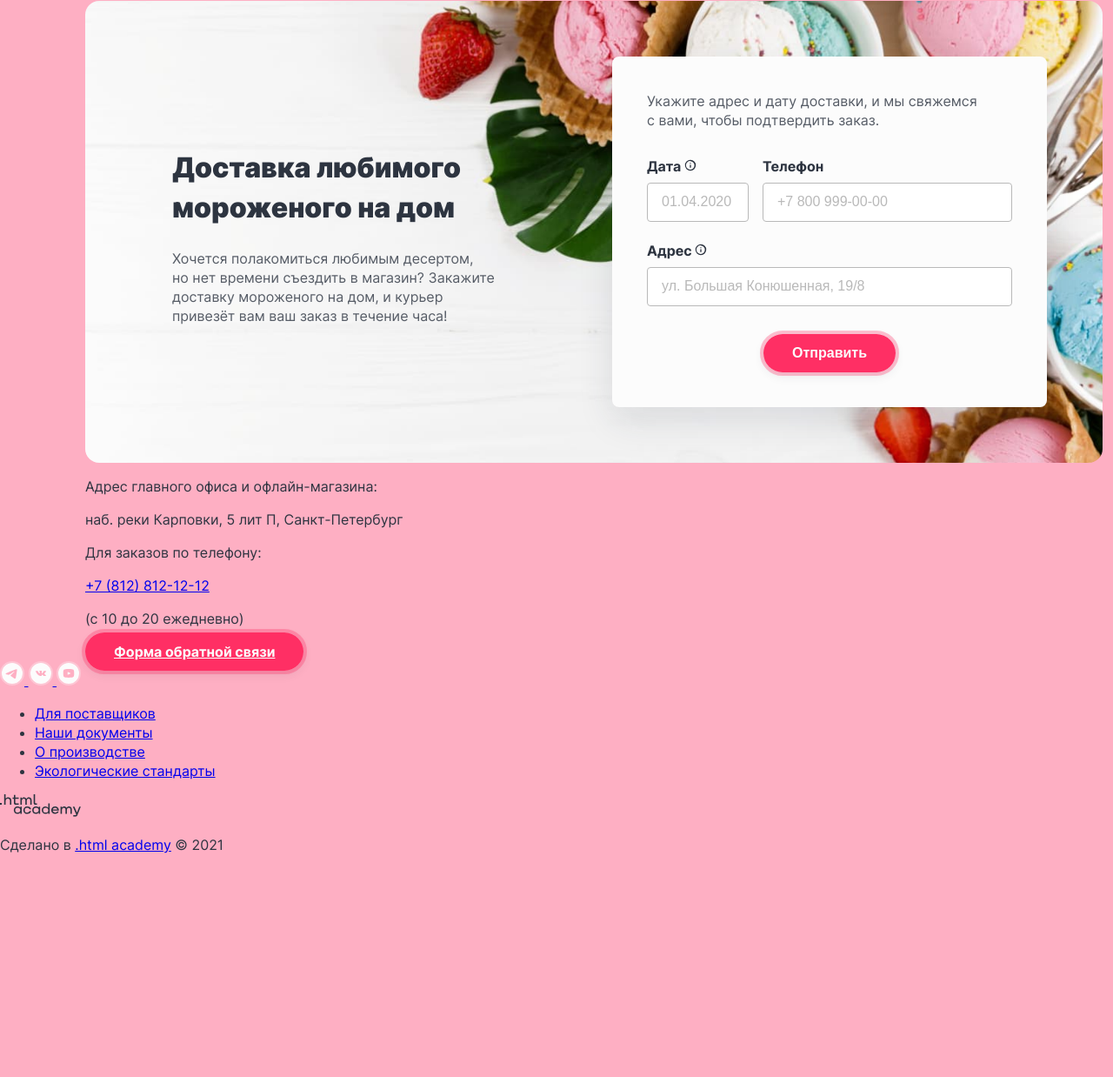
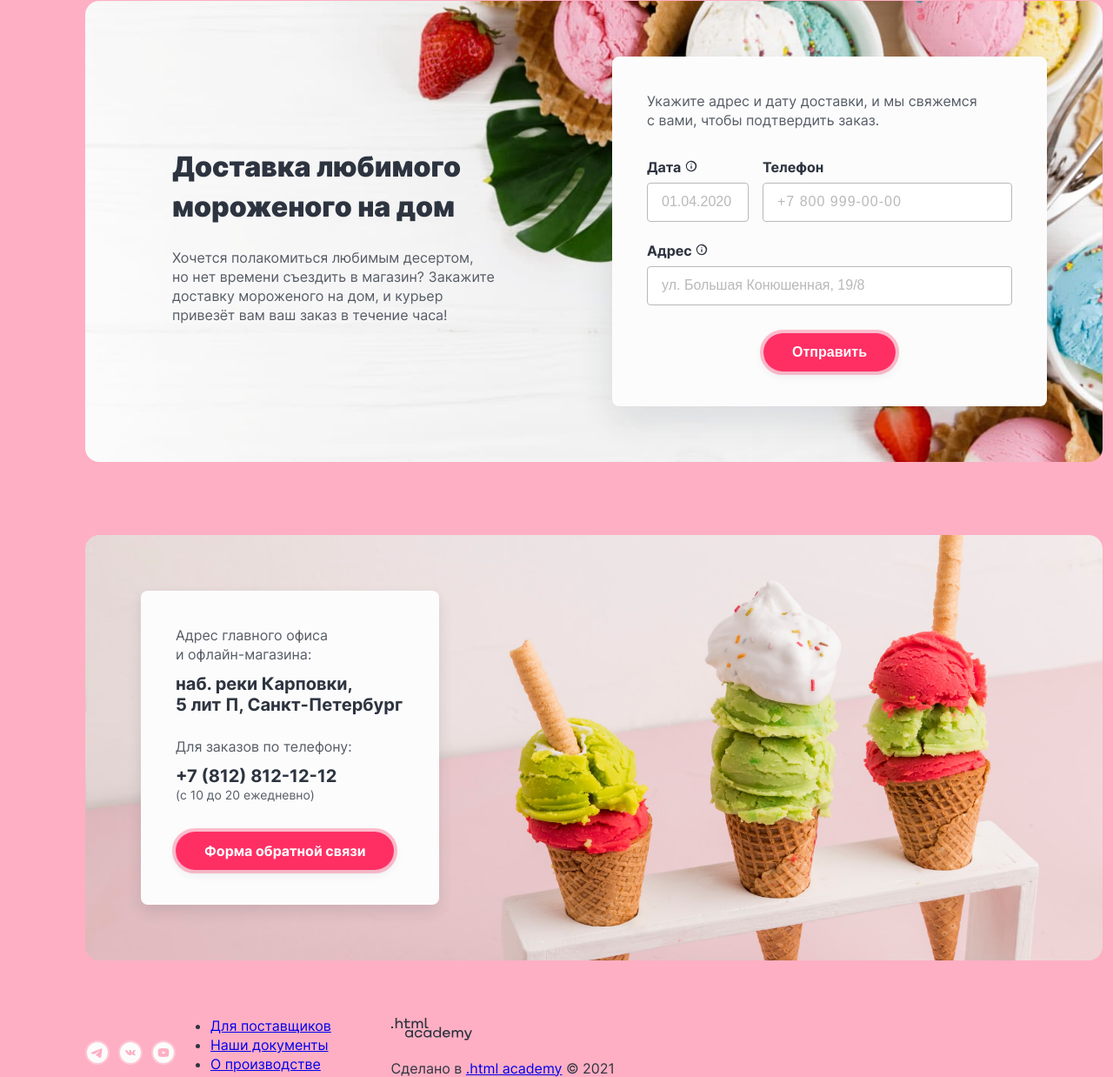
Before and after one commit to Kat-girl/gllacy, a plain HTML site: page index.html in a window 1280 px wide. Shown: the part 2422-3660 px from the top of the page at 87% size. Before the commit the page ends 3420 px from the top, so only its background shows below. Drawn offline with Linux system fonts and the light colour scheme.

Commit message:
стилизация секции contacts, проверка с pixel perfect

```diff
--- a/index.html
+++ b/index.html
@@ -102,8 +102,8 @@
               </button>
             </li>
           </ol>
-          <ul class="slider__social-list social">
-            <li class="slider__social-item">
+          <ul class="slider__social-list social-list">
+            <li class="slider__social-item social-item">
               <a href="#" target="_blank">
                 <svg xmlns="http://www.w3.org/2000/svg" width="28" height="28" fill="none"><path fill-rule="evenodd" clip-rule="evenodd" d="M26 14a12 12 0 1 1-24 0 12 12 0 0 1 24 0Zm-11.57-3.14c-1.17.48-3.5 1.49-7 3.01-.57.23-.86.45-.9.67-.04.36.42.5 1.04.7l.27.08c.6.2 1.43.44 1.86.45.39 0 .82-.16 1.3-.48 3.27-2.21 4.96-3.33 5.06-3.35.08-.02.18-.04.25.02.07.07.07.18.06.22-.05.19-1.84 1.86-2.77 2.72a28.24 28.24 0 0 0-.82.79c-.57.54-1 .96.02 1.63.5.32.89.59 1.28.85a88.77 88.77 0 0 0 1.8 1.23c.5.35.95.67 1.5.62.32-.03.66-.33.82-1.23.4-2.13 1.18-6.73 1.36-8.63.01-.16 0-.31-.02-.47a.5.5 0 0 0-.17-.33.78.78 0 0 0-.46-.14c-.46.01-1.15.25-4.48 1.64Z" fill="#FCFCFC"/><rect x="1" y="1" width="26" height="26" rx="13" stroke="#FCFCFC" stroke-opacity=".3" stroke-width="2"/></svg>
                 <span class="visually-hidden">Телеграм</span>
@@ -234,60 +234,72 @@
             <h2 class="delivery__title">Доставка любимого мороженого на дом</h2>
             <p class="delivery__description">Хочется полакомиться любимым десертом, <br> но нет времени съездить в магазин? Закажите доставку мороженого на дом, и курьер привезёт вам ваш заказ в течение часа!</p>
           </div>
-          <form class="delivery__form" action="https://echo.htmlacademy.ru/" method="post">
+          <form class="delivery__form form" action="https://echo.htmlacademy.ru/" method="post">
             <p class="delivery__text">Укажите адрес и дату доставки, и мы свяжемся <br> с вами, чтобы подтвердить заказ.</p>
-            <div class="delivery__inputs-group">
-              <label class="delivery__label delivery__label--date">Дата
+            <div class="delivery__inputs-container">
+              <div class="delivery__input-group">
+                <label class="delivery__label" for="date">Дата</label>
                 <span>
-                  <button class="button--tooltip" type="button">
+                  <button class=" button button--tooltip" type="button">
                     <img src="img/tooltip-icon.svg" alt="Кнопка дополнительной информации">
                   </button>
                   <span class="visually-hidden">Дополнительная информация</span>
                 </span>
                 <input class="form__input delivery__input delivery__input--date" type="text" name="date" id="date" placeholder="01.04.2020">
-              </label>
-              <label class="delivery__label delivery__label--phone">Телефон
+              </div>
+              <div class="delivery__input-group">
+                <label class="delivery__label" for="phone">Телефон</label>
                 <input class="form__input delivery__input delivery__input--phone" type="tel" name="phone" id="phone" placeholder="+7 800 999-00-00">
-              </label>
-              <label class="delivery__label delivery__label--address">Адрес
+              </div>
+              <div class="delivery__input-group">
+                <label class="delivery__label" for="address">Адрес</label>
                 <span>
-                  <button class="button--tooltip" type="button">
+                  <button class="button button--tooltip" type="button">
                     <img src="img/tooltip-icon.svg" alt="Кнопка дополнительной информации">
                   </button>
                   <span class="visually-hidden">Дополнительная информация</span>
                 </span>
                 <input class="form__input delivery__input delivery__input--address" type="text" name="address" id="address" placeholder="ул. Большая Конюшенная, 19/8">
-              </label>
+              </div>
             </div>
             <button class="button button--extra delivery__button" type="submit">Отправить</button>
           </form>
         </section>
         <section class="contacts">
           <h2 class="visually-hidden">Наши контакты</h2>
-          <p class="contacts__text">Адрес главного офиса и офлайн-магазина:</p>
-          <p class="contacts__address">наб. реки Карповки, 5 лит П, Санкт-Петербург</p>
+          <div class="contacts__content">
+            <p class="contacts__text">Адрес главного офиса <br> и офлайн-магазина:</p>
+            <p class="contacts__address">наб. реки Карповки, <br> 5 лит П, Санкт-Петербург</p>
             <p class="contacts__text">Для заказов по телефону:</p>
             <a href="tel:+78128121212" class="contacts__phone">+7 (812) 812-12-12</a>
             <p class="contacts__extra-info">(с 10 до 20 ежедневно)</p>
-          <a href="#" class="button button--extra">Форма обратной связи</a>
+            <a href="#" class="button button--extra button--link">Форма обратной связи</a>
+          </div>
         </section>
       </div>
     </main>
     <footer class="footer">
-      <div class="footer__social social">
+      <div class="footer__wrapper">
+        <ul class="footer__social-list social-list">
+          <li class="footer__social-item social-item">
             <a href="https://t.me/htmlacademy" target="_blank">
               <svg xmlns="http://www.w3.org/2000/svg" width="28" height="28" fill="none"><path fill-rule="evenodd" clip-rule="evenodd" d="M26 14a12 12 0 1 1-24 0 12 12 0 0 1 24 0Zm-11.57-3.14c-1.17.48-3.5 1.49-7 3.01-.57.23-.86.45-.9.67-.04.36.42.5 1.04.7l.27.08c.6.2 1.43.44 1.86.45.39 0 .82-.16 1.3-.48 3.27-2.21 4.96-3.33 5.06-3.35.08-.02.18-.04.25.02.07.07.07.18.06.22-.05.19-1.84 1.86-2.77 2.72a28.24 28.24 0 0 0-.82.79c-.57.54-1 .96.02 1.63.5.32.89.59 1.28.85a88.77 88.77 0 0 0 1.8 1.23c.5.35.95.67 1.5.62.32-.03.66-.33.82-1.23.4-2.13 1.18-6.73 1.36-8.63.01-.16 0-.31-.02-.47a.5.5 0 0 0-.17-.33.78.78 0 0 0-.46-.14c-.46.01-1.15.25-4.48 1.64Z" fill="#FCFCFC"/><rect x="1" y="1" width="26" height="26" rx="13" stroke="#FCFCFC" stroke-opacity=".3" stroke-width="2"/></svg>
               <span class="visually-hidden">Телеграм</span>
             </a>
+          </li>
+          <li class="footer__social-item">
             <a href="https://vk.com/htmlacademy" target="_blank">
               <svg xmlns="http://www.w3.org/2000/svg" width="28" height="28" fill="none"><path fill-rule="evenodd" clip-rule="evenodd" d="M26 14a12 12 0 1 1-24 0 12 12 0 0 1 24 0Zm-11.41 2.97h-.72s-1.58.09-2.98-1.18c-1.52-1.39-2.86-4.14-2.86-4.14s-.07-.18 0-.27c.1-.1.36-.1.36-.1l1.72-.01s.16.02.27.1c.1.05.15.17.15.17s.28.61.65 1.17c.71 1.08 1.05 1.32 1.29 1.2.35-.16.25-1.53.25-1.53s0-.5-.18-.71c-.14-.17-.41-.22-.53-.24-.1-.01.06-.2.26-.3.31-.13.86-.13 1.5-.13.5 0 .65.03.84.07.46.1.44.41.41 1.08l-.02.7v.18c-.01.34-.02.73.23.88.13.07.45 0 1.26-1.19.38-.56.66-1.23.66-1.23s.07-.12.16-.17c.1-.05.24-.04.24-.04h1.8s.54-.06.63.15c.1.23-.2.75-.94 1.61-.7.82-1.03 1.12-1 1.38.01.2.23.38.66.72.89.73 1.13 1.1 1.18 1.2l.01.01c.4.58-.44.62-.44.62l-1.6.02s-.34.06-.8-.2a3.94 3.94 0 0 1-.69-.6c-.33-.34-.65-.66-.91-.58-.45.12-.44.96-.44.96s0 .18-.1.28c-.1.1-.32.12-.32.12Z" fill="#FCFCFC"/><rect x="1" y="1" width="26" height="26" rx="13" stroke="#FCFCFC" stroke-opacity=".3" stroke-width="2"/></svg>
               <span class="visually-hidden">ВКонтакте</span>
             </a>
+          </li>
+          <li class="footer__social-item">
             <a href="https://www.youtube.com/user/htmlacademyru" target="_blank">
               <svg xmlns="http://www.w3.org/2000/svg" width="28" height="28" fill="none"><path d="m16 13.8-2.8-1.32c-.25-.11-.45.01-.45.29v2.46c0 .28.2.4.45.29L16 14.2c.25-.12.25-.3 0-.42ZM14 2a12 12 0 1 0 0 24 12 12 0 0 0 0-24Zm0 16.88c-6.14 0-6.25-.56-6.25-4.88s.1-4.88 6.25-4.88c6.14 0 6.25.56 6.25 4.88s-.1 4.88-6.25 4.88Z" fill="#FCFCFC"/><rect x="1" y="1" width="26" height="26" rx="13" stroke="#FCFCFC" stroke-opacity=".3" stroke-width="2"/></svg>
               <span class="visually-hidden">Ютьюб</span>
             </a>
-      </div>
+          </li>
+        </ul>
         <nav class="footer__navigation">
           <ul class="footer__list">
             <li class="footer__item">
@@ -312,6 +324,7 @@
             <a href="https://htmlacademy.ru/" target="_blank">.html academy</a>
             &copy; 2021</p>
         </div>
+      </div>
     </footer>
   </body>
 </html>
--- a/style/style.css
+++ b/style/style.css
@@ -76,11 +76,17 @@ body {
   color: #fcfcfc;
 }
 
+.button--link {
+  justify-content: start;
+  text-decoration: none;
+}
+
 .button--tooltip {
   margin: 0;
   padding: 0;
   border: none;
   background-color: transparent;
+  box-shadow: none;
 }
 
 .header {
@@ -306,15 +312,18 @@ body {
   opacity: 1;
 }
 
-.slider__social-list {
-  position: absolute;
-  bottom: 0;
-  right: 0;
+.social-list {
   margin: 0;
   padding: 0;
   list-style-type: none;
   display: flex;
   gap: 10px;
+}
+
+.slider__social-list {
+  position: absolute;
+  bottom: 0;
+  right: 0;
 }
 
 /* banners */
@@ -642,6 +651,7 @@ body {
   gap: 135px;
   padding: 64px 64px 64px 100px;
   position: relative;
+  margin-bottom: 84px;
 }
 
 .delivery::before {
@@ -700,10 +710,10 @@ body {
   margin-bottom: 32px;
 }
 
-.delivery__inputs-group {
+.delivery__inputs-container {
   display: flex;
   flex-wrap: wrap;
-  gap: 15px 16px;
+  gap: 22px 16px;
 }
 
 .delivery__label {
@@ -711,15 +721,10 @@ body {
   font-size: 16px;
   font-weight: 700;
   line-height: 20px;
-  margin-bottom: 8px;
-}
-
-.delivery__label:last-of-type {
-  margin-bottom: 0;
 }
 
 .delivery__input {
-  margin-top: 9px;
+  margin-top: 7px;
 }
 
 .delivery__input--date {
@@ -728,6 +733,7 @@ body {
 
 .delivery__input--phone {
   width: 287px;
+  letter-spacing: 1px;
 }
 
 .delivery__input--address {
@@ -739,3 +745,72 @@ body {
   display: block;
   margin: auto;
 }
+
+/* contacts */
+.contacts {
+  padding: 64px;
+  border-radius: 16px;
+  background: #d3d3d3 url("../img/contacts-ice-cream-bg.jpg") 50% / cover no-repeat;
+  color: #2d3440;
+}
+
+.contacts__content {
+  /* display: flex; для правильного отображения кнопки-ссылки */
+  display: flex;
+  flex-direction: column;
+  align-items: start;
+  border-radius: 8px;
+  background: #fcfcfc;
+  box-shadow: 0 8px 16px 0 rgba(45, 52, 64, 0.12);
+  color: #2d3440;
+  width: 343px;
+  padding: 40px;
+  box-sizing: border-box;
+}
+
+.contacts__text {
+  margin: 0;
+  margin-bottom: 11px;
+  color: #565c66;
+  font-size: 16px;
+  font-weight: 400;
+  line-height: 22px;
+}
+
+.contacts__address {
+  margin: 0;
+  margin-bottom: 25px;
+  font-size: 20px;
+  font-weight: 700;
+  line-height: 24px;
+}
+
+.contacts__phone {
+  color: #2d3440;
+  font-size: 20px;
+  font-weight: 700;
+  line-height: 24px;
+  text-decoration: none;
+}
+
+.contacts__extra-info {
+  margin: 0;
+  margin-bottom: 32px;
+  color: #565c66;
+  font-size: 14px;
+  font-weight: 400;
+  line-height: 20px;
+}
+
+/* footer */
+.footer {
+  padding-top: 48px;
+  padding-bottom: 48px;
+}
+
+.footer__wrapper {
+  width: 1170px;
+  margin: auto;
+  display: flex;
+  align-items: center;
+}
```
Also changed, not shown: img/contacts-ice-cream-bg.jpg (added). Lines whose indentation alone changed are shown as unchanged.
